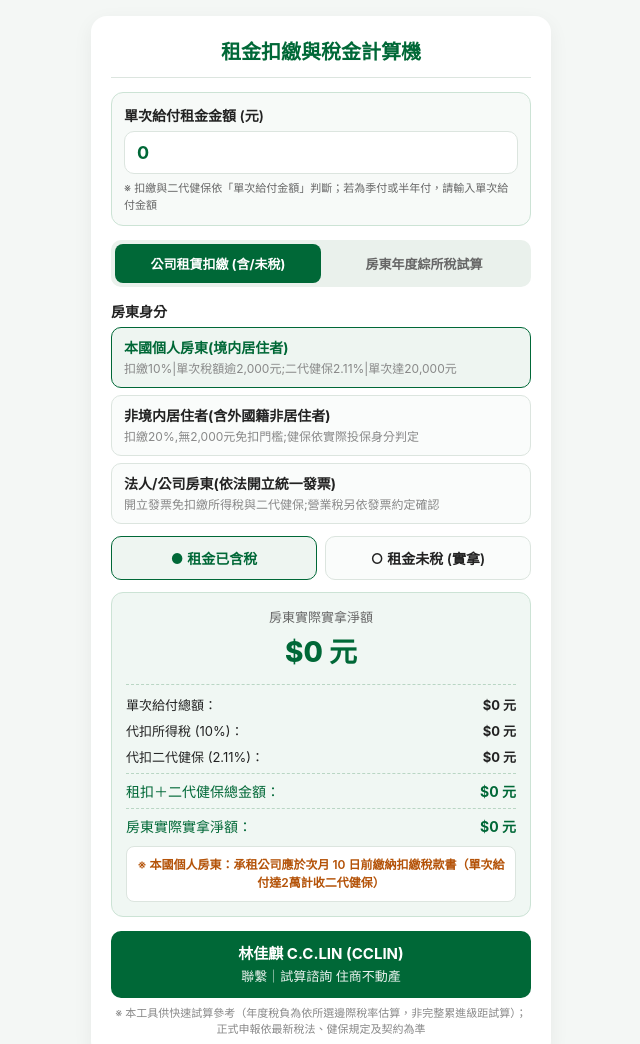
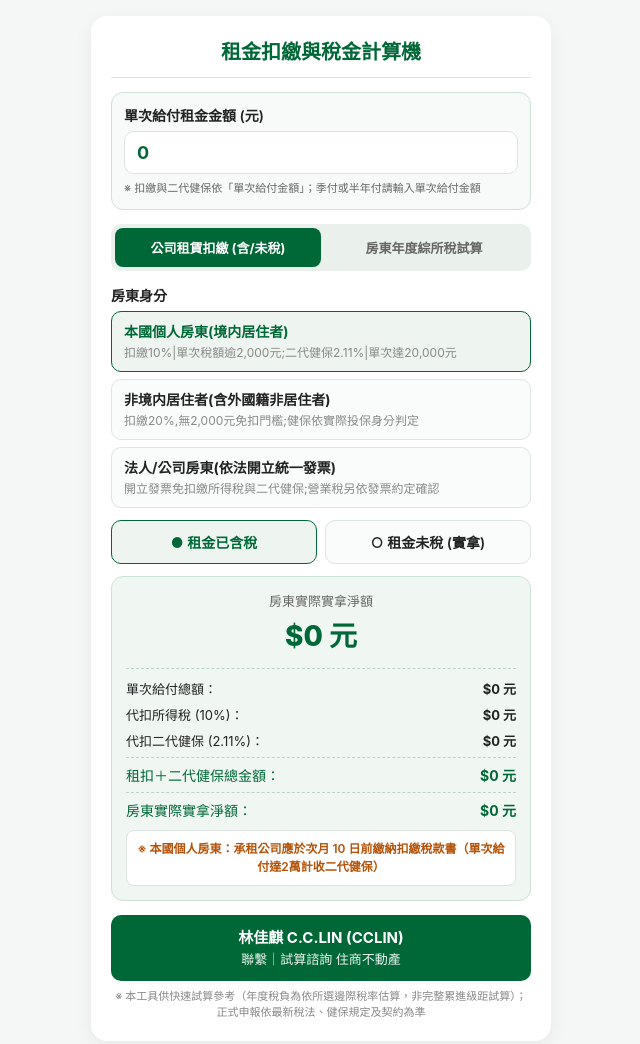
Before and after one commit to ekls9521436/AAA, a plain HTML site: page index.html in a window 1280 px wide. Shown: the whole page, without its empty margins (319-959 px from the left). Drawn offline with Linux system fonts and the light colour scheme.

Commit message:
Update index.html

```diff
--- a/index.html
+++ b/index.html
@@ -170,7 +170,7 @@ function updateInputLabel(){
   var note = document.getElementById('rent-note');
   if (activeTab === 1) {
     lbl.innerText = '單次給付租金金額 (元)';
-    note.innerHTML = '※ 扣繳與二代健保依「單次給付金額」判斷；若為季付或半年付，請輸入單次給付金額';
+    note.innerHTML = '※ 扣繳與二代健保依「單次給付金額」；季付或半年付請輸入單次給付金額';
   } else {
     lbl.innerText = '每月租金金額 (元)';
     note.innerHTML = '※ 年度試算假設每月給付一次，<br>且所選出租月份均符合對應出租型態與資格';
```
